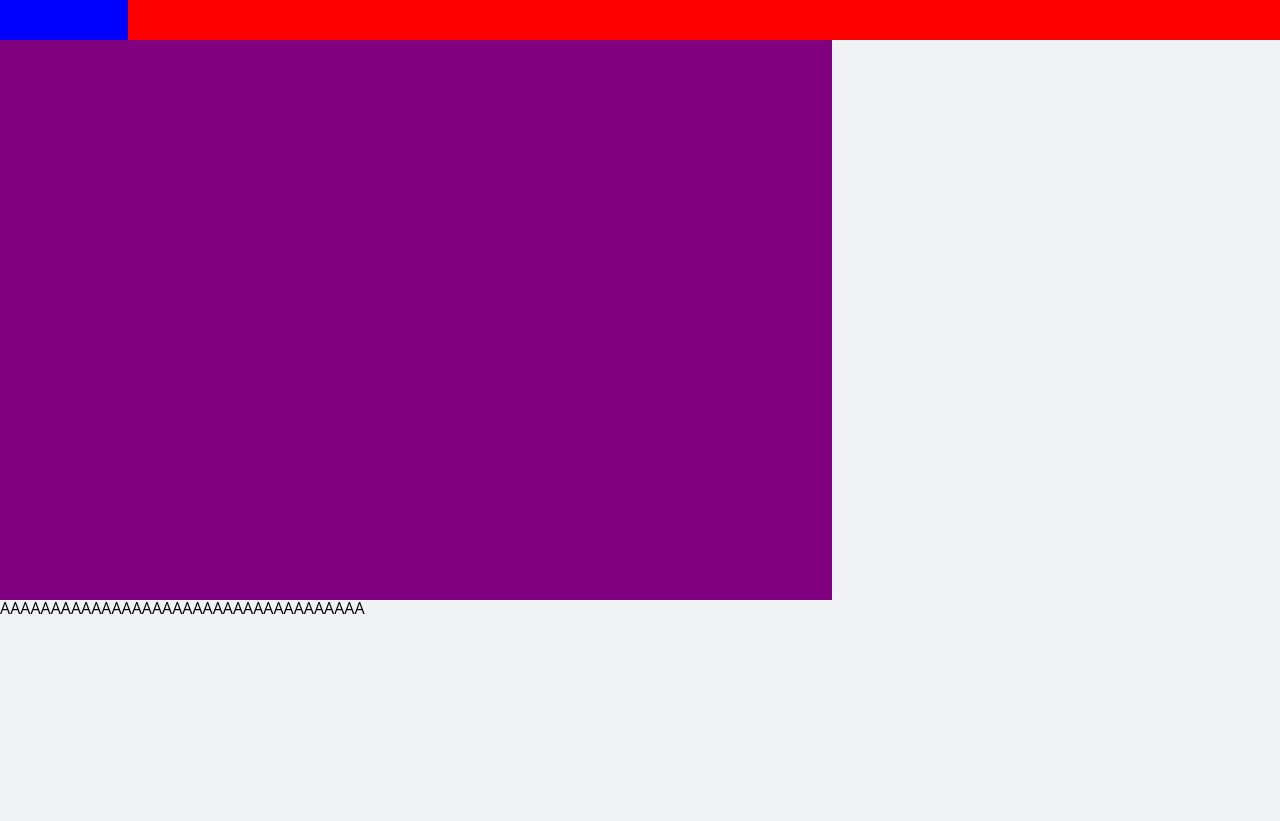
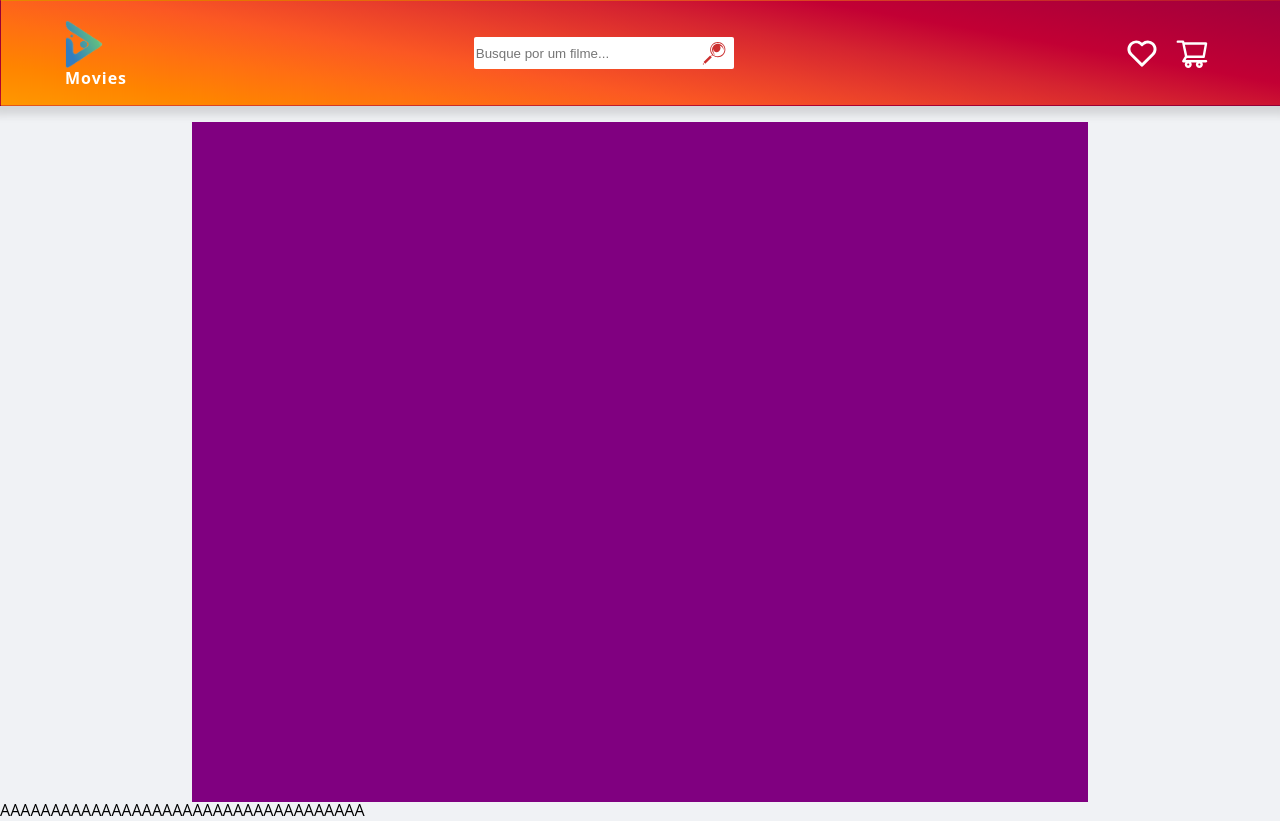
Before and after one commit to Lmsilvano/Movies-Ecomerce-React, a React (Create React App) app: page / in a window 1280 px wide. Before the commit the page ends 800 px from the top, so only its background shows below. Built offline with nearby package versions, Linux system fonts and the light colour scheme; the HTML template or start-up script is replaced by a standard one.

Commit message:
Modelagem do Header e Ajuste de tamanho do main

```diff
--- a/package.json
+++ b/package.json
@@ -8,6 +8,7 @@
     "@testing-library/user-event": "^13.5.0",
     "axios": "^0.27.2",
     "formik": "^2.2.9",
+    "framer-motion": "^7.2.1",
     "react": "^18.2.0",
     "react-bootstrap": "^2.5.0",
     "react-dom": "^18.2.0",
--- a/src/App.js
+++ b/src/App.js
@@ -1,9 +1,11 @@
 import AppRoutes from './Routes/index';
-
+import { BrowserRouter as Router } from 'react-router-dom'
 
 function App() {
   return (
-    <AppRoutes />
+    <Router>
+      <AppRoutes />
+    </Router>
   );
 }
 
--- a/src/Components/Header/index.js
+++ b/src/Components/Header/index.js
@@ -1,13 +1,23 @@
 import React from 'react'
 import * as S from "./style";
-
-function Header() {
+import { BiHeart } from 'react-icons/bi';
+import { AiOutlineShoppingCart } from 'react-icons/ai';
+import SearchInput from '../SearchInput'
+import Logo from '../Logo'
+const Header = ({ display }) => {
     return (
-        <S.StyledHeader>
+        <S.StyledHeader display={display}>
             <S.LogoContainer>
-
+                <Logo />
+                <span>Movies</span>
             </S.LogoContainer>
-
+            <S.SearchInputContainer>
+                <SearchInput />
+            </S.SearchInputContainer>
+            <S.NavContainer>
+                <BiHeart />
+                <AiOutlineShoppingCart />
+            </S.NavContainer>
         </S.StyledHeader>
     )
 }
--- a/src/Components/Header/style.js
+++ b/src/Components/Header/style.js
@@ -3,11 +3,115 @@ import styled from "styled-components";
 
 export const StyledHeader = styled.header`
   width: 100vw;
-  background-color: red;
+  height: 13vh ;
+  background: linear-gradient(10deg, #ff9800 0, #ff8400 12.5%, #ff6f12 25%, #fb5823 37.5%, #e93f2b 50%, #d52430 62.5%, #c20034 75%, #b10038 87.5%, #a2003d 100%);
+  display: flex;
+  flex-wrap: nowrap;
+  align-content: center;
+  justify-content: space-between;
+  align-items: center;
+  box-shadow: rgba(99, 99, 99, 0.2) 0px 2px 8px 7px;
+  border: 1px solid rgba(0,0,0,0.1);
 `;
 
 export const LogoContainer = styled.div`
-  width: 10vw;
-  height: 5vh;
-  background-color: blue;
+  width: 2%;
+  height: auto;
+  margin-left: 5vw;
+
+  img{
+    width: 100%;
+    height: 100%;
+  }
+  span{
+    color: white;
+    font-weight: bold;
+    letter-spacing: 1px;
+  }
+  @media (max-height: 543px) {
+           span{
+            display: none;
+           }
+         }
+  @media (max-width: 1500px) {
+           img{
+            width: 150%;
+           }
+         }
+  @media (max-width: 700px) {
+           img{
+            width: 200%;
+           }
+         }
+  @media (max-width: 520px) {
+           span{
+            display:none;
+           }
+           img{
+            width: 250%;
+           }
+         }
+
 `;
+
+
+export const SearchInputContainer = styled.div`
+ display: flex;
+ min-width: 193px;
+ min-height: 30px;
+ div {
+    display: flex;
+    min-width: 193px;
+    min-height: 30px;
+    align-content: flex-start;
+    justify-content: center;
+    align-items: flex-start;
+    flex-direction: row;
+    position: relative;
+    input{
+      width: 20vw;
+      min-width: 193px;
+      min-height: 30px;
+      border: none;
+      border-radius: 2px;
+    }
+    label{
+      display: flex;
+      height: 100%;
+      align-content: center;
+      align-items: center;
+      position:absolute;
+      right:0;
+      z-index:10;
+      svg{
+        border:none;
+        background:transparent;
+        outline:none;
+        color: #cb2f2f;
+        width: 40px;
+        height: 25px;
+      }
+    }
+ }
+
+`;
+
+
+export const NavContainer = styled.div`
+  display: flex;
+  margin-right: 5vw;
+  svg{
+    color: white;
+    width: 50px;
+    height: 35px;
+    cursor: pointer;
+  }
+  @media (max-width: 442px) {
+           svg{
+           width: 40px;
+           height: 25px;
+           }
+
+         }
+
+`
--- /dev/null
+++ b/src/Components/HomeContainer/index.js
@@ -0,0 +1,8 @@
+import React from 'react'
+
+const HomeContainer = () => {
+    return (
+        <div>HomeContainer</div>
+    )
+}
+export default HomeContainer
--- /dev/null
+++ b/src/Components/Logo/index.js
@@ -0,0 +1,9 @@
+import React from 'react'
+import LogoPNG from '../../Assets/Png/logo.png'
+const Logo = () => {
+    return (
+        <img src={LogoPNG} alt='logo marca' />
+    )
+}
+
+export default Logo
--- /dev/null
+++ b/src/Components/SearchInput/index.js
@@ -0,0 +1,25 @@
+import React from 'react'
+import Form from 'react-bootstrap/Form';
+
+import { GiMagnifyingGlass } from 'react-icons/gi'
+
+
+export const SearchInput = () => {
+    return (
+        <Form.Floating className="mb-3">
+            <Form.Control
+                id="floatingInputCustom"
+                type="text"
+                placeholder="Busque por um filme..."
+            />
+            <label htmlFor="floatingInputCustom"><GiMagnifyingGlass /></label>
+
+        </Form.Floating>
+
+
+
+    )
+}
+
+
+export default SearchInput
--- a/src/Layout/style.js
+++ b/src/Layout/style.js
@@ -2,7 +2,9 @@ import styled from "styled-components";
 
 
 export const StyledMain = styled.main`
-  width: 65vw;
-  height: 70vh;
+  width: 70vw;
+  height: 85vh;
   background-color: purple;
+  margin-left: 15vw;
+  margin-top: 2vh;
 `;
--- a/src/Pages/Home/index.js
+++ b/src/Pages/Home/index.js
@@ -1,8 +1,13 @@
-import React from 'react'
-
+import React from 'react';
+import { motion } from "framer-motion";
+import Layout from '../../Layout';
+import HomeContainer from '../../Components/HomeContainer';
 const HomePage = () => {
     return (
-        <div>HomePage</div>
+
+        <Layout >
+            <HomeContainer />
+        </Layout>
     )
 }
 
--- a/src/Routes/index.js
+++ b/src/Routes/index.js
@@ -1,12 +1,14 @@
-import { BrowserRouter, Route, Routes } from "react-router-dom";
+import { Route, Routes, useLocation } from "react-router-dom";
 import { routes } from "./routes";
+import { AnimatePresence } from 'framer-motion';
 
-
-function AppRoutes() {
+const AppRoutes = () => {
+    const location = useLocation();
 
     return (
-        <BrowserRouter>
-            <Routes>
+
+        <AnimatePresence>
+            <Routes location={location} key={location.pathname}>
                 {routes.map(({ path, element }, idx) => (
                     <Route
                         path={path}
@@ -15,6 +17,7 @@ function AppRoutes() {
                     />
                 ))}
             </Routes>
-        </BrowserRouter>)
+        </AnimatePresence>
+    )
 };
 export default AppRoutes;
```
Also changed, not shown: src/Routes/routes.js (+7 -1 lines), src/Assets/Png/logo.png (added), src/Components/SearchInput/styles.js (added), 1 other file (tests, documents, lock files or other folders).
